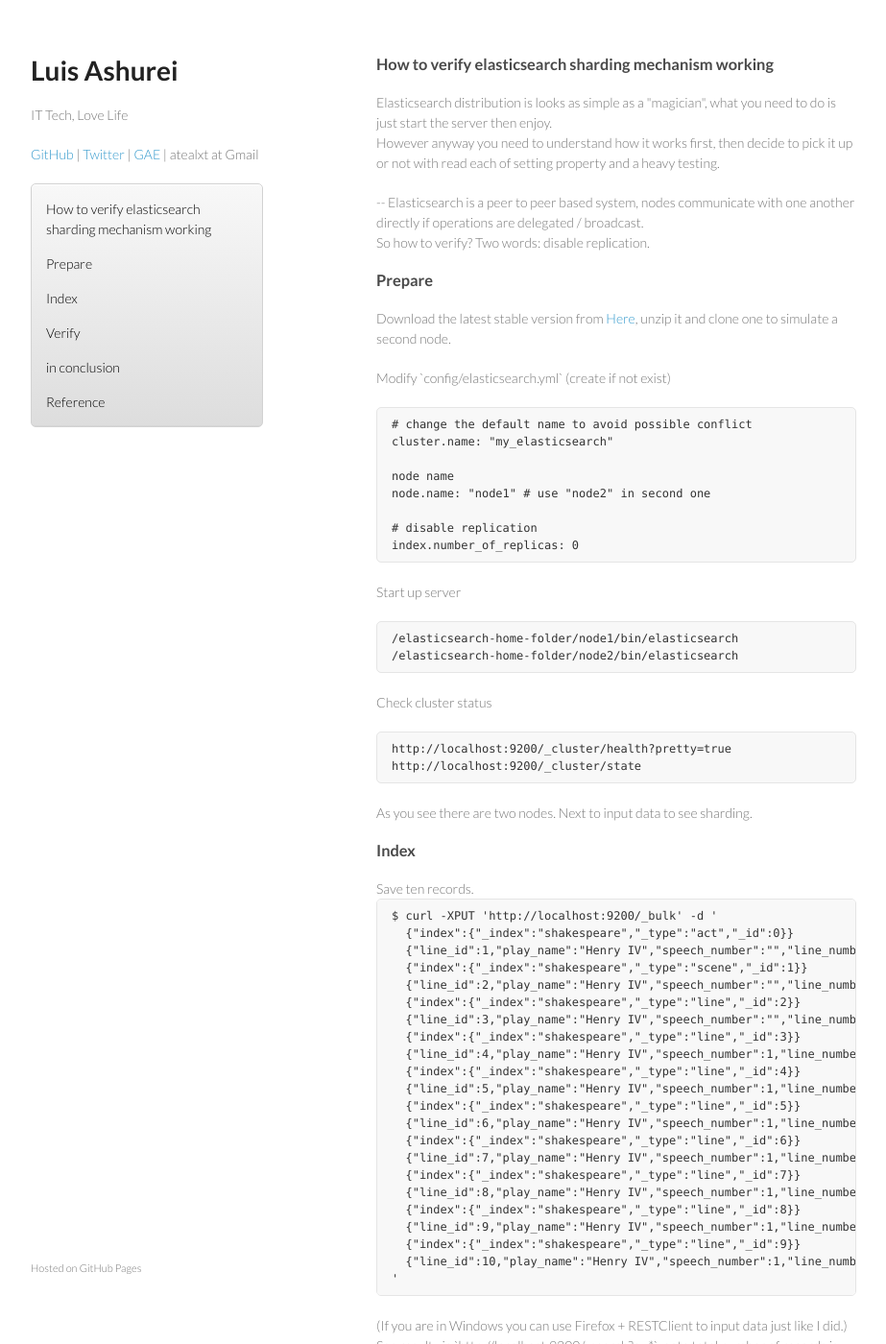
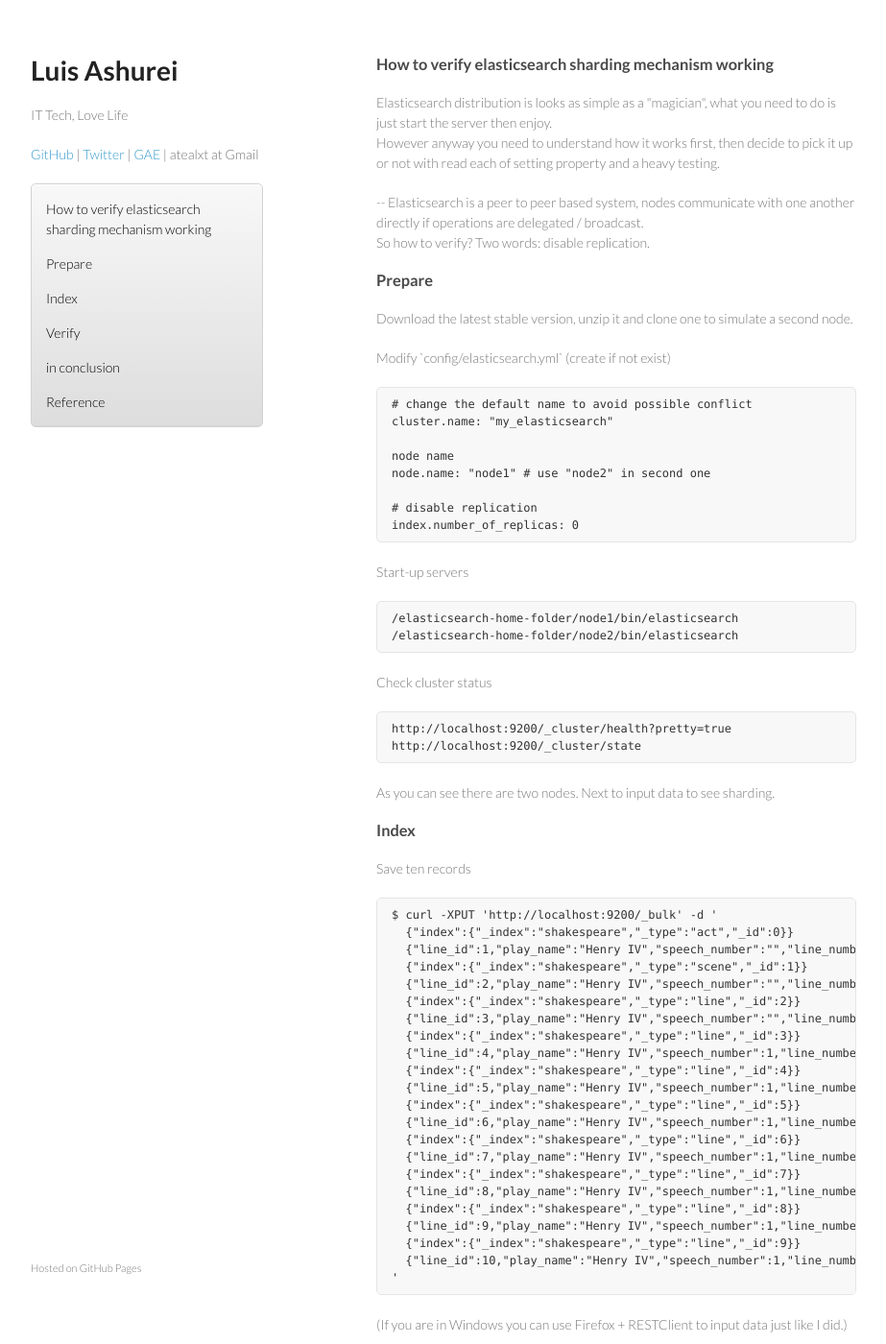
Before and after one commit to atealxt/atealxt.github.io, a Jekyll site: the page built from _posts/2014-09-24-how-to-verify-elasticsearch-shard.html, in a window 1280 px wide and 1400 px high. Shown: the whole window at 96% size, without its empty margins (178-1101 px from the left). Built offline with Jekyll 4.4.1, drawn with Linux system fonts in a browser that asks for light colours; comment, search, counter and statistics services are not loaded.

Commit message:
Update 2014-09-24-how-to-verify-elasticsearch-shard.html

```diff
--- a/_posts/2014-09-24-how-to-verify-elasticsearch-shard.html
+++ b/_posts/2014-09-24-how-to-verify-elasticsearch-shard.html
@@ -26,7 +26,7 @@ Prepare
 </h3>
 
 <p>
-Download the latest stable version from <a href="http://www.elasticsearch.org/download/">Here</a>, unzip it and clone one to simulate a second node.
+Download the latest stable version, unzip it and clone one to simulate a second node.
 </p>
 
 <p>
@@ -43,7 +43,7 @@ index.number_of_replicas: 0
 </p>
 
 <p>
-Start up server
+Start-up servers
 <pre><code>/elasticsearch-home-folder/node1/bin/elasticsearch
 /elasticsearch-home-folder/node2/bin/elasticsearch
 </code></pre>
@@ -54,7 +54,7 @@ Check cluster status
 <pre><code>http://localhost:9200/_cluster/health?pretty=true
 http://localhost:9200/_cluster/state
 </code></pre>
-As you see there are two nodes. Next to input data to see sharding.
+As you can see there are two nodes. Next to input data to see sharding.
 </p>
 
 <h3>
@@ -62,7 +62,8 @@ As you see there are two nodes. Next to input data to see sharding.
 Index
 </h3>
 
-Save ten records.
+<p>
+Save ten records
 <pre><code>$ curl -XPUT 'http://localhost:9200/_bulk' -d '
   {"index":{"_index":"shakespeare","_type":"act","_id":0}}
   {"line_id":1,"play_name":"Henry IV","speech_number":"","line_number":"","speaker":"","text_entry":"ACT I"}
@@ -87,6 +88,7 @@ Save ten records.
 '
 </code></pre>
 (If you are in Windows you can use Firefox + RESTClient to input data just like I did.)
+</p>
 
 <p>
 See result via `http://localhost:9200/_search?q=*`, note total number of records is 10.
```
